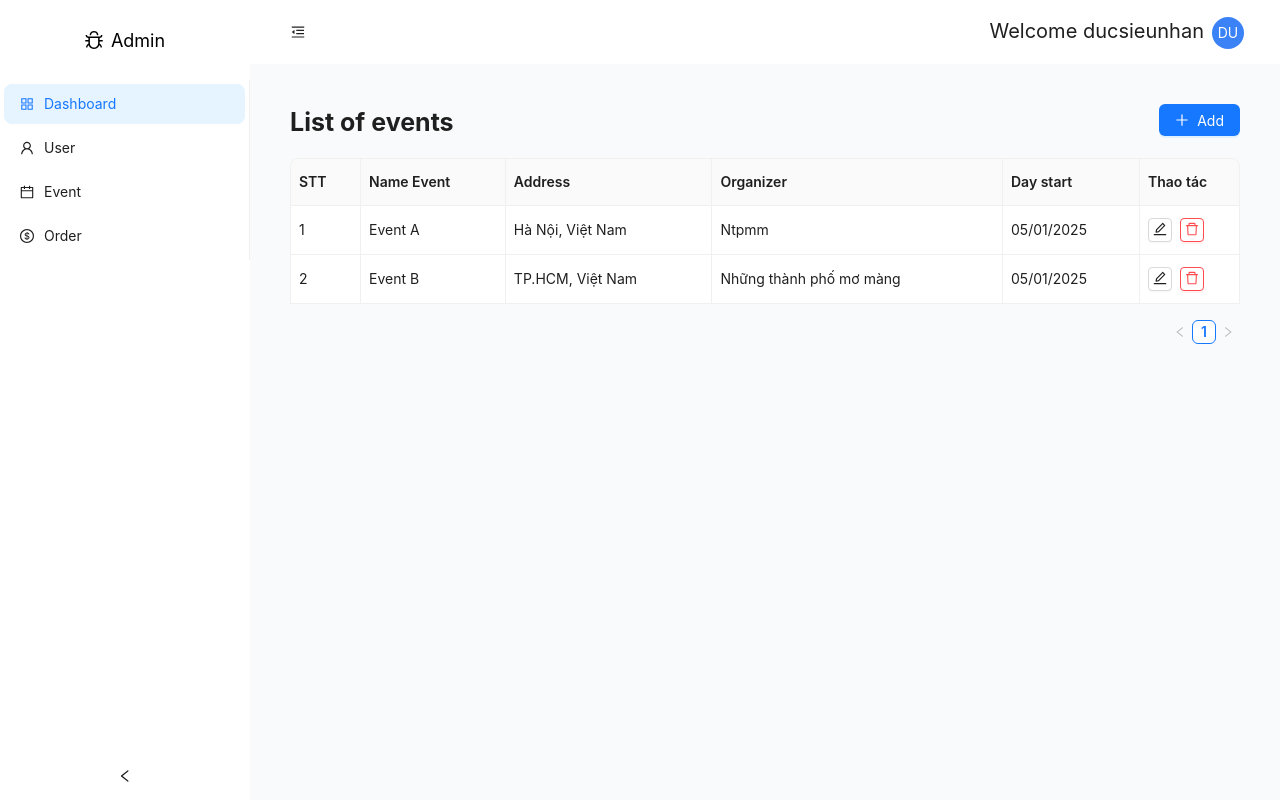
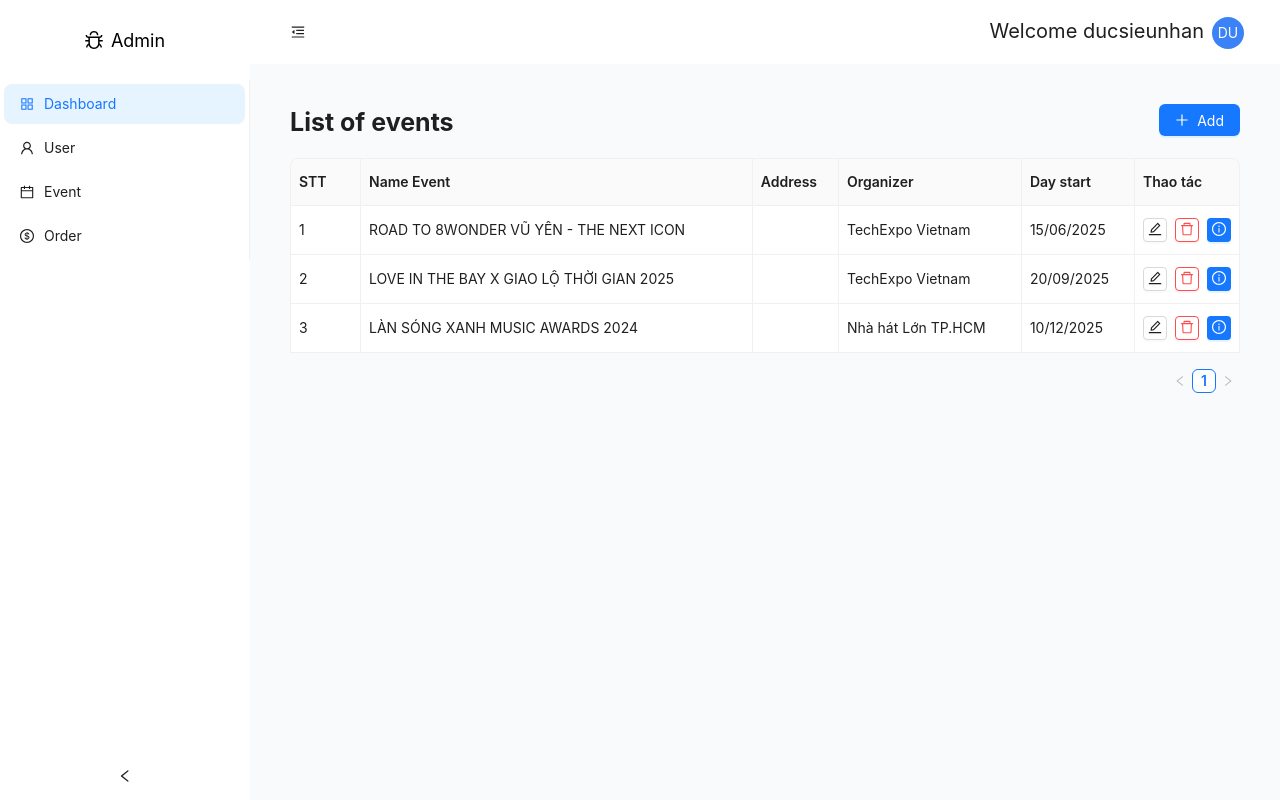
Before and after one commit to What57-ph/IWS_FinalProject, a React app: page /admin/event in a window 1280 px wide. Built offline with nearby package versions, Linux system fonts and the light colour scheme; the HTML template or start-up script is replaced by a standard one.

Commit message:
update v1.1

```diff
--- a/src/components/admin/event/handleBasicInfo.jsx
+++ b/src/components/admin/event/handleBasicInfo.jsx
@@ -4,6 +4,35 @@ import { UploadOutlined } from "@ant-design/icons";
 
 const HandleBasicInfo = ({ form, squareLogoFile, setSquareLogoFile, bannerFile, setBannerFile, organizerLogoFile, setOrganizerLogoFile }) => {
   const { RangePicker } = DatePicker;
+
+  const renderUploadButton = (text, ratio, isSquare = true) => (
+    <div className={`w-full ${isSquare ? 'aspect-square' : 'aspect-video'} flex flex-col
+    items-center justify-center bg-gray-50 hover:bg-gray-100 border-dashed border-2 border-gray-300 rounded-lg
+
+    `}>
+      <UploadOutlined className="text-2xl mb-2 text-gray-500" />
+      <span className="block font-medium">{text}</span>
+      <span className="text-xs text-gray-500">({ratio} ratio)</span>
+    </div>
+  );
+
+  const renderPreview = (fileList) => {
+    if (fileList.length > 0) {
+      const file = fileList[0];
+      return (
+        <div className="relative w-full h-full">
+          <img
+            src={file.thumbUrl || URL.createObjectURL(file.originFileObj)}
+            alt="preview"
+            className="w-full h-full object-cover rounded-lg"
+          />
+          <div className="absolute inset-0 bg-black bg-opacity-0 hover:bg-opacity-20 transition-all duration-300" />
+        </div>
+      );
+    }
+    return null;
+  };
+
 
   return (
     <>
@@ -51,42 +80,42 @@ const HandleBasicInfo = ({ form, squareLogoFile, setSquareLogoFile, bannerFile,
             className="flex-1"
           >
             <Upload
-              listType="picture"
+              listType="picture-card"
               fileList={squareLogoFile}
               beforeUpload={() => false}
-              onChange={({ fileList }) => setSquareLogoFile(fileList)}
+              onChange={({ fileList }) => setSquareLogoFile(fileList.slice(-1))} // only 1 file
               accept="image/*"
               maxCount={1}
+              showUploadList={false}
+              className="custom-upload-event-info"
+
             >
-              <Button
-                icon={<UploadOutlined />}
-                className="w-full aspect-square h-[300px] flex flex-col items-center justify-center bg-gray-50 hover:bg-gray-100"
-              >
-                <span className="block font-medium">Event info</span>
-                <span className="text-xs text-gray-500">(1:1 ratio)</span>
-              </Button>
+              {squareLogoFile.length > 0 ? (
+                renderPreview(squareLogoFile)
+              ) : (
+                renderUploadButton("Event info", "1:1")
+              )}
             </Upload>
           </Form.Item>
 
           <Form.Item
             name="banner"
-            className="flex-2"
+            className="flex-1"
           >
             <Upload
-              listType="picture"
+              listType="picture-card"
               fileList={bannerFile}
               beforeUpload={() => false}
-              onChange={({ fileList }) => setBannerFile(fileList)}
+              onChange={({ fileList }) => setBannerFile(fileList.slice(-1))}
               accept="image/*"
               maxCount={1}
+              showUploadList={false}
             >
-              <Button
-                icon={<UploadOutlined />}
-                className="w-full aspect-video h-[300px] flex flex-col items-center justify-center bg-gray-50 hover:bg-gray-100"
-              >
-                <span className="block font-medium">Event Banner</span>
-                <span className="text-xs text-gray-500">(16:9 ratio)</span>
-              </Button>
+              {bannerFile.length > 0 ? (
+                renderPreview(bannerFile)
+              ) : (
+                renderUploadButton("Event Banner", "16:9", false)
+              )}
             </Upload>
           </Form.Item>
         </div>
@@ -100,19 +129,22 @@ const HandleBasicInfo = ({ form, squareLogoFile, setSquareLogoFile, bannerFile,
             className="w-full md:w-1/4"
           >
             <Upload
-              listType="picture"
+              listType="picture-card"
               fileList={organizerLogoFile}
               beforeUpload={() => false}
-              onChange={({ fileList }) => setOrganizerLogoFile(fileList)}
+              onChange={({ fileList }) => setOrganizerLogoFile(fileList.slice(-1))}
               accept="image/*"
               maxCount={1}
+              showUploadList={false}
             >
-              <Button
-                icon={<UploadOutlined />}
-                className="w-full aspect-square h-[200px] flex items-center justify-center bg-gray-50 hover:bg-gray-100"
-              >
-                <span className="text-center">Organizer Logo</span>
-              </Button>
+              {organizerLogoFile.length > 0 ? (
+                renderPreview(organizerLogoFile)
+              ) : (
+                <div className="w-full aspect-square flex flex-col items-center justify-center bg-gray-50 hover:bg-gray-100 border-dashed border-2 border-gray-300 rounded-lg">
+                  <UploadOutlined className="text-xl mr-2" />
+                  <span>Organizer Logo</span>
+                </div>
+              )}
             </Upload>
           </Form.Item>
 
--- a/src/pages/admin/event.jsx
+++ b/src/pages/admin/event.jsx
@@ -1,37 +1,19 @@
-import { DeleteOutlined, EditOutlined, PlusOutlined, UploadOutlined } from "@ant-design/icons";
+import { DeleteOutlined, EditOutlined, InfoCircleOutlined, PlusOutlined, UploadOutlined } from "@ant-design/icons";
 import { Button, DatePicker, Form, Image, Input, message, Modal, Popconfirm, Select, Space, Table, Upload } from "antd";
 import dayjs from "dayjs";
 import { useState } from "react";
 import EventModal from "../../components/admin/event/EventModal";
+import EventDetailModal from "../../components/admin/event/EventDetailModal";
+import sampleData from "../../data/sampleData";
 
 const EventPage = () => {
   const [form] = Form.useForm();
   const [openModal, setOpenModal] = useState(false);
+  const [openDetail, setOpenDetail] = useState(false);
 
-  const [companies, setCompanies] = useState([
-    {
-      id: 1,
-      name: 'Event A',
-      address: 'Hà Nội, Việt Nam',
-      logo: 'https://picsum.photos/200/100?random=1',
-      date: '2025-01-05',
-      organizer: "Ntpmm",
-      createdAt: '2023-01-01',
-      updatedAt: '2023-01-02'
-    },
-    {
-      id: 2,
-      name: 'Event B',
-      address: 'TP.HCM, Việt Nam',
-      logo: 'https://picsum.photos/200/100?random=2',
-      date: '2025-01-05',
-      organizer: "Những thành phố mơ màng",
-      createdAt: '2023-02-01',
-      updatedAt: '2023-02-02'
-    }
-  ]);
 
-  // Columns cho bảng
+  const events = sampleData.events;
+  console.log(events);
   const columns = [
     {
       title: 'STT',
@@ -77,6 +59,12 @@ const EventPage = () => {
             danger
             size="small"
           />
+          <Button
+            icon={<InfoCircleOutlined />}
+            onClick={() => handleGetInfo(record)}
+            type="primary"
+            size="small"
+          />
         </Space>
       ),
       fixed: 'right',
@@ -95,6 +83,17 @@ const EventPage = () => {
     setOpenModal(false);
   };
 
+  // handle for detail
+  const handleGetInfo = (order) => {
+    console.log(order);
+
+    form.setFieldsValue(order);
+    setOpenDetail(true);
+  };
+  const handleClose = () => {
+    setOpenDetail(false);
+  }
+
   return (
     <div className="p-4 max-w-full overflow-auto">
       <div className="flex justify-between mb-4 flex-wrap gap-2">
@@ -105,10 +104,16 @@ const EventPage = () => {
         </Button>
       </div>
 
-      <Table dataSource={companies} columns={columns} rowKey="id"
+      <Table dataSource={events} columns={columns} rowKey="id"
         bordered scroll={{ x: true }} size="middle" />
 
       <EventModal form={form} openModal={openModal} setOpenModal={setOpenModal} handleSubmit={handleSubmit} initialValues={form.getFieldValue()} />
+
+      <EventDetailModal
+        open={openDetail}
+        handleCancel={handleClose}
+        form={form}
+      />
     </div>
   )
 }
```
